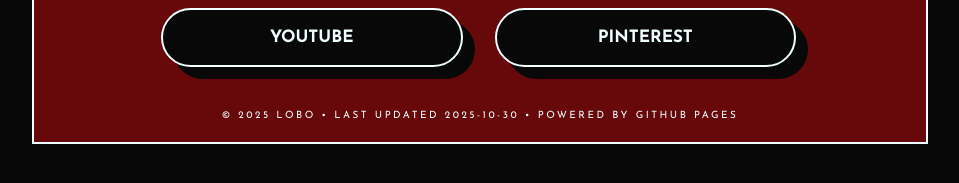
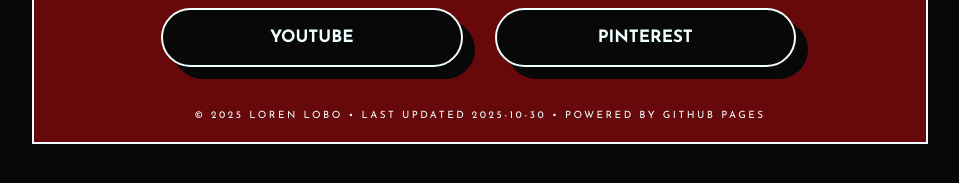
Before and after one commit to loboonline/loboonline.github.io, a Jekyll site: the page built from index.html, in a window 1280 px wide. Shown: the part 599-782 px from the top of the page, without its empty margins (160-1119 px from the left). Built offline with Jekyll 4.4.1, drawn with Linux system fonts in a browser that asks for light colours; nearby versions of some CDN libraries; some web fonts are replaced; library files that are not in the unit come from our copies; the list of posts is cut into pages by our own code.

Commit message:
Update footer.html

```diff
--- a/_includes/footer.html
+++ b/_includes/footer.html
@@ -1,7 +1,7 @@
 <div style="margin-top:10px;">
 <!--<p style="text-align:center;line-height: 135%;letter-spacing: 0.25em;text-transform: uppercase;"><script type="text/javascript" src="//counter.websiteout.com/js/24/0/0/0"></script> Hits</p>-->
 
-<p style="text-align:center;line-height: 135%;letter-spacing: 0.25em;text-transform: uppercase;font-size:10px;padding:0 10px;margin-bottom:20px;">©&nbsp;{{ site.time | date: '%Y' }}&nbsp;Lobo &bull; Last Updated {{ site.time | date: '%Y-%m-%d' }} &bull; <a href="https://pages.github.com" target="_blank" style="font-size:10px;" rel="nofollow">Powered by Github Pages</a></p>
+<p style="text-align:center;line-height: 135%;letter-spacing: 0.25em;text-transform: uppercase;font-size:10px;padding:0 10px;margin-bottom:20px;">©&nbsp;{{ site.time | date: '%Y' }}&nbsp;Loren&nbsp;Lobo &bull; Last Updated {{ site.time | date: '%Y-%m-%d' }} &bull; <a href="https://pages.github.com" target="_blank" style="font-size:10px;" rel="nofollow">Powered by Github Pages</a></p>
 
 <p style="text-align:center;line-height: 135%;letter-spacing: 0.25em;text-transform: uppercase;font-size:10px;margin-bottom:0px;margin-top:-10px;padding:0 10px 20px 10px;" class="hide-on-desktop"><a onclick="window.scrollTo({top: 0, behavior: &quot;smooth&quot;});" style="font-size:10px;">Back to Top &nbsp;<i class="fas fa-arrow-up" aria-hidden="true"></i></a></p>
 
```
